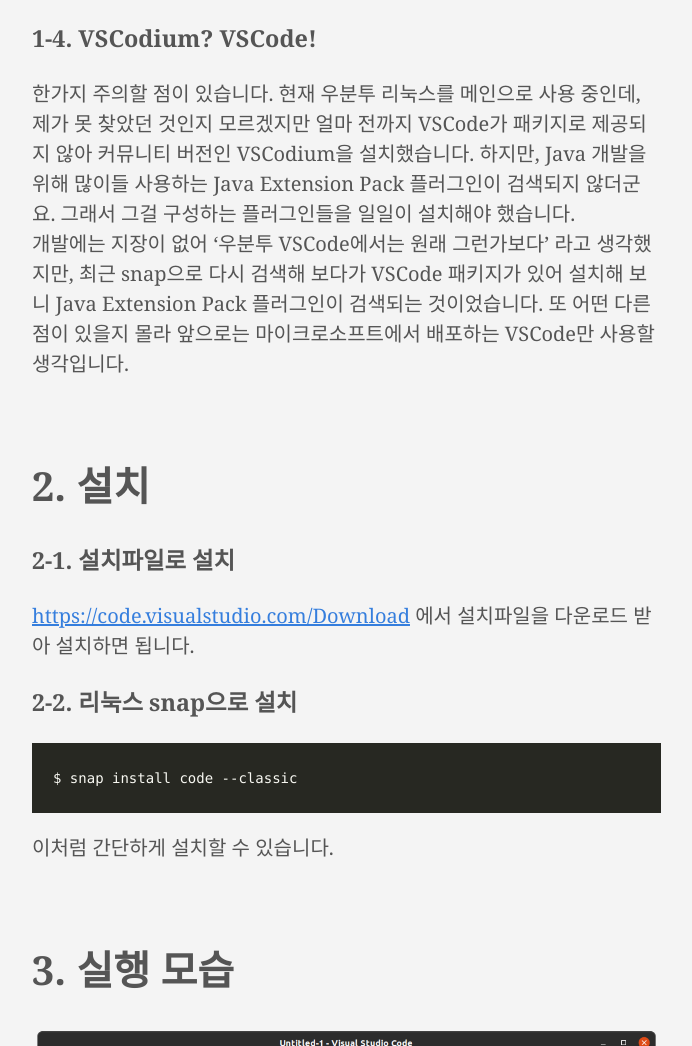
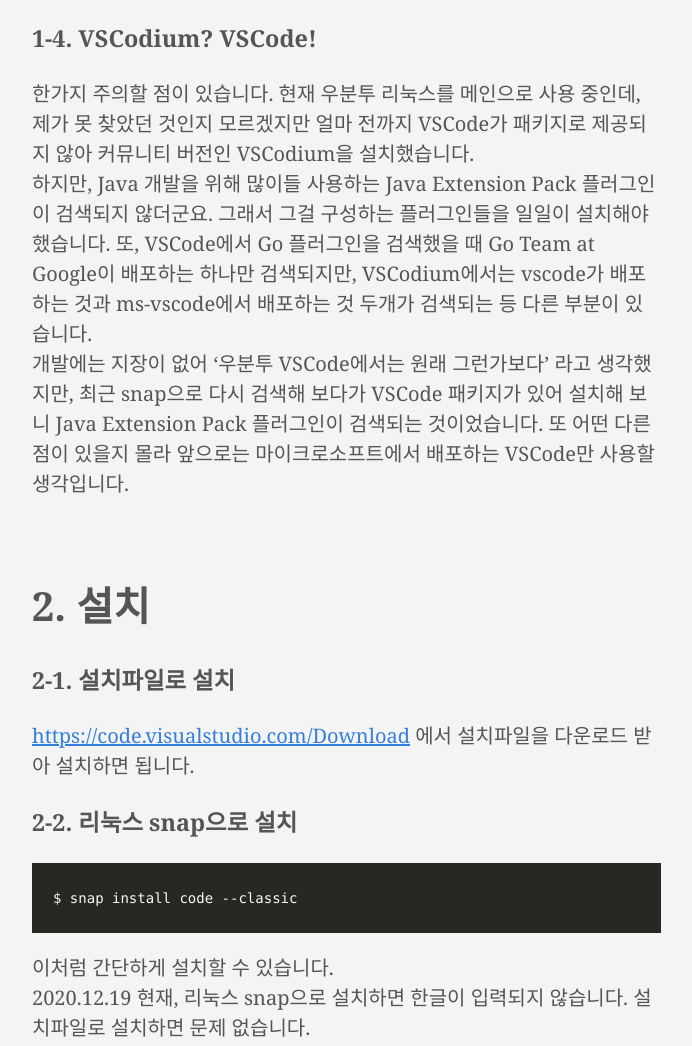
Before and after one commit to prangbi/prangbi.github.io, a plain HTML site: page posts/2/index.html in a window 1280 px wide. Shown: the part 1173-2219 px from the top of the page, without its empty margins (112-804 px from the left). Drawn offline with Linux system fonts and the light colour scheme.

Commit message:
Visual Studio Code (VSCode)

```diff
--- a/posts/2/index.html
+++ b/posts/2/index.html
@@ -40,7 +40,7 @@
 1-2. VSCode 사용 계기 그러다 GitHub에서 만든 Atom 에디터를 접했는데, 단순 에디터로 사용하기 편한 UI로 되어 있어 간단한 텍스트 편집용으로 종종 사용해 보다가, 느린 속도와 개발용으로는 별도 설정을 해주어야 해서 사용하지 않았습니다.">
 <meta itemprop="datePublished" content="2020-12-19T07:08:19+09:00" />
 <meta itemprop="dateModified" content="2020-12-19T07:08:19+09:00" />
-<meta itemprop="wordCount" content="272">
+<meta itemprop="wordCount" content="310">
 
 
 
@@ -153,7 +153,8 @@
 이후 마이크로소프트에서 Atom과 같은 Electron 기반의 VSCode를 발표했고, 사용해 보니 빠릿하고 OS에 따른 성능 차이가 없어서 간단한 텍스트 에디터 메인으로 사용하고 있었습니다. 개발용으로도 사용해보려 했지만, Command Paltte 시스템에 적응하지 못했고 넘쳐나는 플러그인 중 어느 것을 사용해야 할지 몰라 이것저것 설치하다 보니 뭔가 꼬이는 것 같아 플러그인 지옥으로 느껴저 포기 상태였습니다.<br>
 최근 VSCode로 개발업무를 진행하며 Command Paltte에 적응했고, 언어별 플러그인 가이드가 <a href="https://code.visualstudio.com/docs/languages/overview">https://code.visualstudio.com/docs/languages/overview</a> 에 잘 정리되어 있어 점점 제 메인 IDE로 자리잡고 있습니다.</p>
 <h3 id="1-4-vscodium-vscode">1-4. VSCodium? VSCode!</h3>
-<p>한가지 주의할 점이 있습니다. 현재 우분투 리눅스를 메인으로 사용 중인데, 제가 못 찾았던 것인지 모르겠지만 얼마 전까지 VSCode가 패키지로 제공되지 않아 커뮤니티 버전인 VSCodium을 설치했습니다. 하지만, Java 개발을 위해 많이들 사용하는 Java Extension Pack 플러그인이 검색되지 않더군요. 그래서 그걸 구성하는 플러그인들을 일일이 설치해야 했습니다.<br>
+<p>한가지 주의할 점이 있습니다. 현재 우분투 리눅스를 메인으로 사용 중인데, 제가 못 찾았던 것인지 모르겠지만 얼마 전까지 VSCode가 패키지로 제공되지 않아 커뮤니티 버전인 VSCodium을 설치했습니다.<br>
+하지만, Java 개발을 위해 많이들 사용하는 Java Extension Pack 플러그인이 검색되지 않더군요. 그래서 그걸 구성하는 플러그인들을 일일이 설치해야 했습니다. 또, VSCode에서 Go 플러그인을 검색했을 때 Go Team at Google이 배포하는 하나만 검색되지만, VSCodium에서는 vscode가 배포하는 것과 ms-vscode에서 배포하는 것 두개가 검색되는 등 다른 부분이 있습니다.<br>
 개발에는 지장이 없어 &lsquo;우분투 VSCode에서는 원래 그런가보다&rsquo; 라고 생각했지만, 최근 snap으로 다시 검색해 보다가 VSCode 패키지가 있어 설치해 보니 Java Extension Pack 플러그인이 검색되는 것이었습니다. 또 어떤 다른 점이 있을지 몰라 앞으로는 마이크로소프트에서 배포하는 VSCode만 사용할 생각입니다.</p>
 <p> </p>
 <h1 id="2-설치">2. 설치</h1>
@@ -161,7 +162,8 @@
 <p><a href="https://code.visualstudio.com/Download">https://code.visualstudio.com/Download</a> 에서 설치파일을 다운로드 받아 설치하면 됩니다.</p>
 <h3 id="2-2-리눅스-snap으로-설치">2-2. 리눅스 snap으로 설치</h3>
 <div class="highlight"><pre style="color:#f8f8f2;background-color:#272822;-moz-tab-size:4;-o-tab-size:4;tab-size:4"><code class="language-bash" data-lang="bash">$ snap install code --classic
-</code></pre></div><p>이처럼 간단하게 설치할 수 있습니다.</p>
+</code></pre></div><p>이처럼 간단하게 설치할 수 있습니다.<br>
+2020.12.19 현재, 리눅스 snap으로 설치하면 한글이 입력되지 않습니다. 설치파일로 설치하면 문제 없습니다.</p>
 <p> </p>
 <h1 id="3-실행-모습">3. 실행 모습</h1>
 <p><img src="/images/20201219/20201219_175524.png" alt="VSCode"></p>
```
Also changed, not shown: images/20201215/20201215_214709.png (deleted).
